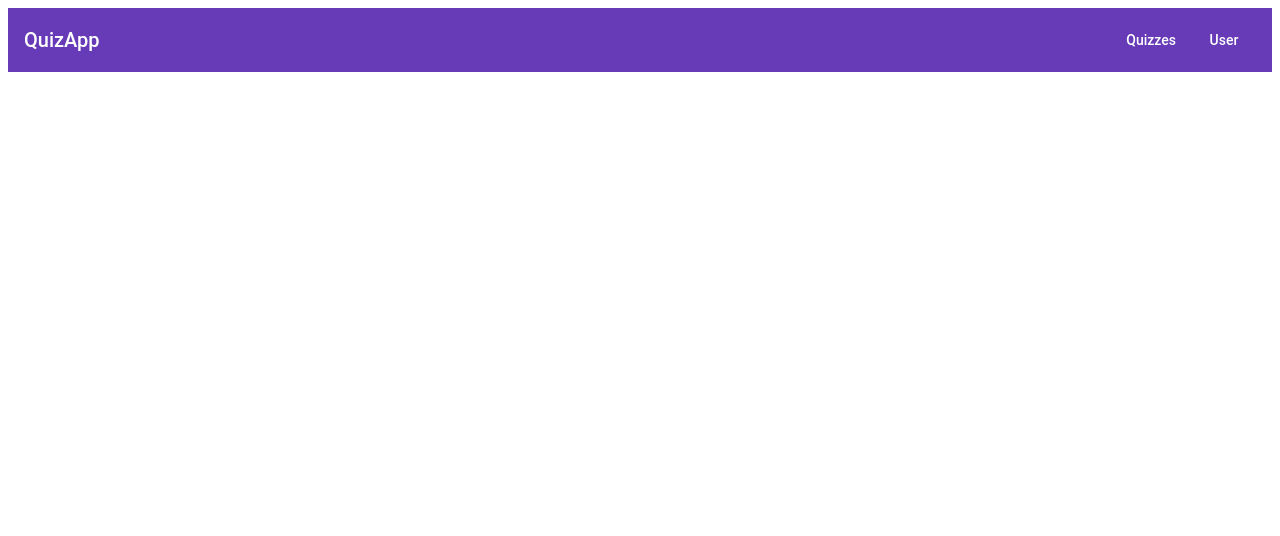
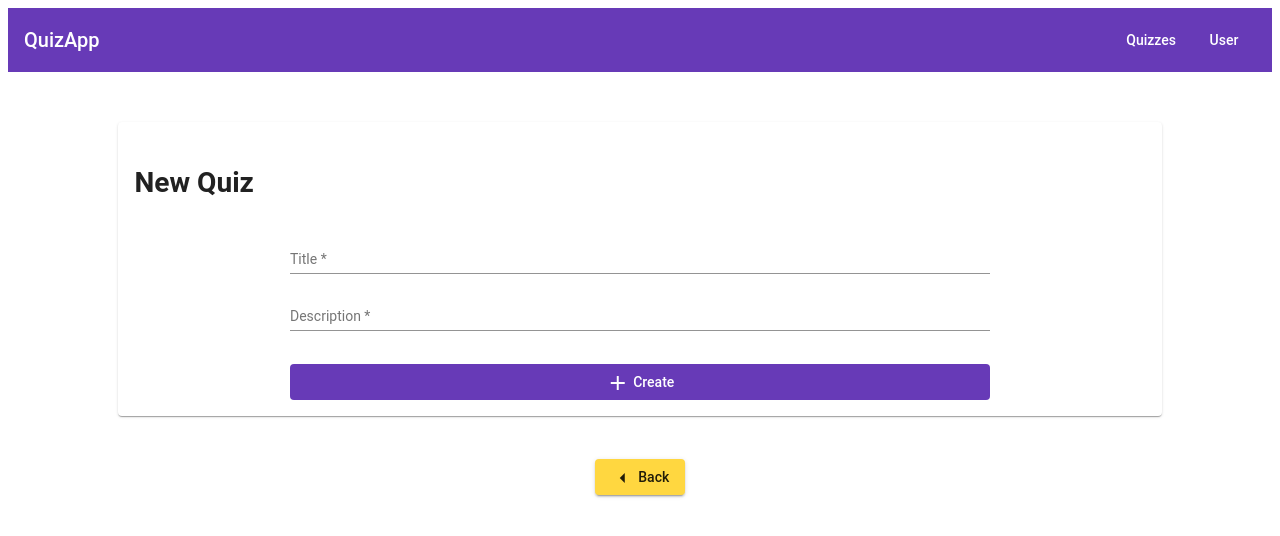
Before and after one commit to ivan1373/quizFrontend, an Angular app: page /quiz/new in a window 1280 px wide. Before the commit this address led to /. Shown: the top 536 px of the page. Built offline with nearby package versions, Linux system fonts and the light colour scheme.

Commit message:
addQuiz..

```diff
--- /dev/null
+++ b/src/app/create-quiz/create-quiz.component.css
@@ -0,0 +1,19 @@
+.card {
+    min-width: 80%;
+  }
+
+mat-card {
+    margin-top: 50px;
+    margin-bottom: 25px;
+}
+
+.example-form {
+    min-width: 150px;
+    max-width: 700px;
+    width: 100%;
+
+  }
+
+.example-full-width {
+    width: 100%;
+  }
--- /dev/null
+++ b/src/app/create-quiz/create-quiz.component.html
@@ -0,0 +1,48 @@
+<div>
+    <div fxLayout="row" fxLayoutAlign="center center" class="content">
+        <mat-card class="card" >
+          <mat-card-title fxLayout.gt-xs="row" fxLayout.xs="column">
+            <h3>New Quiz</h3>
+          </mat-card-title>
+          <mat-card-content>
+            <div fxLayoutAlign="center">
+                <form class="example-form" [formGroup]="quizForm" (ngSubmit)="addQuiz()">
+                    <div fxLayout="row" fxLayout.xs="column" fxLayoutGap="30px" fxLayoutAlign="center">
+                        <div fxFlexFill>
+                            <mat-form-field class="example-full-width">
+                                <input matInput placeholder="Title" formControlName="title">
+                            </mat-form-field>
+                        </div>
+                    </div>
+                    <div fxLayout="row" fxLayout.xs="column" fxLayoutGap="30px" fxLayoutAlign="center">
+                        <div fxFlexFill>
+                            <mat-form-field class="example-full-width">
+                                <input matInput placeholder="Description" formControlName="description">
+                            </mat-form-field>
+                        </div>
+                    </div><br>
+                    <div fxLayout="row" fxLayout.xs="column">
+                        <div fxFlexFill>
+                            <button type="submit" mat-flat-button color="primary" fxFlexFill><mat-icon>add</mat-icon> Create</button>
+                        </div>
+                    </div>
+
+                </form>
+            </div>
+          </mat-card-content>
+        </mat-card>
+      </div>
+    </div>
+    <br>
+      <div class="container">
+          <div class="container">
+            <div fxLayout="column" fxLayoutGap="20px" fxLayout.gt-md="row"  fxLayoutAlign="space-around center" class="content">
+                <div class="blocks">
+                    <button mat-raised-button color="accent" (click)="toQuizzes()">
+                        <mat-icon>arrow_left</mat-icon> Back
+                    </button>
+                </div>
+          </div>
+      </div>
+    <br>
+</div>
--- /dev/null
+++ b/src/app/create-quiz/create-quiz.component.ts
@@ -0,0 +1,42 @@
+import { Component, OnInit } from '@angular/core';
+import { Router } from '@angular/router';
+import { FormGroup, FormBuilder, Validators } from '@angular/forms';
+
+@Component({
+  selector: 'app-create-quiz',
+  templateUrl: './create-quiz.component.html',
+  styleUrls: ['./create-quiz.component.css']
+})
+export class CreateQuizComponent implements OnInit {
+
+  quizForm: FormGroup;
+
+  constructor(private router: Router,
+    private fb: FormBuilder) { }
+
+  ngOnInit() {
+    this.quizForm = this.fb.group({
+      title: ['', [
+        Validators.required,
+      ]],
+      description: ['', [
+        Validators.required
+      ]]
+    })
+  }
+
+  toQuizzes() {
+    this.router.navigate(['/quiz']);
+  }
+
+  get f() { return this.quizForm.controls; }
+
+  addQuiz() {
+    console.log(this.f.title.value, this.f.description.value);
+        // stop here if form is invalid
+        if (this.quizForm.invalid) {
+            return;
+        }
+  }
+
+}
--- a/src/app/login/login.component.css
+++ b/src/app/login/login.component.css
@@ -21,3 +21,9 @@ form:first-child {
 h2 {
     padding-top:25px;
 }
+
+a:hover {
+  cursor: pointer;
+  color:blue;
+  font-weight: bold;
+}
--- a/src/app/login/login.component.html
+++ b/src/app/login/login.component.html
@@ -17,7 +17,7 @@
         </div>
         <div fxLayout="row" fxLayout.xs="column">
             <div fxFlexFill>
-                <button type="submit" mat-flat-button color="primary" fxFlexFill>Primary</button>
+                <button type="submit" mat-flat-button color="primary" fxFlexFill>Login</button>
                 <p>New user?
                         <a (click)="toRegister()">Register</a>
                       </p>
--- a/src/app/navigation/navigation.component.html
+++ b/src/app/navigation/navigation.component.html
@@ -6,8 +6,8 @@
       [opened]="(isHandset$ | async) === false">
     <mat-toolbar>Menu</mat-toolbar>
     <mat-nav-list>
-      <a *ngIf="authenticationService.currentTokenValue === null" mat-list-item routerLink="login" routerLinkActive="active">Login</a>
-      <a *ngIf="authenticationService.currentTokenValue === null" mat-list-item routerLink="register" routerLinkActive="active">Register</a>
+      <a *ngIf="authenticationService.currentTokenValue === null" mat-list-item routerLink="login">Login</a>
+      <a *ngIf="authenticationService.currentTokenValue === null" mat-list-item routerLink="register">Register</a>
       <a *ngIf="authenticationService.currentTokenValue !== null" (click)="logoutUser()" mat-list-item>Logout</a>
     </mat-nav-list>
   </mat-sidenav>
@@ -24,13 +24,16 @@
       <span routerLink="" routerLinkActive="active">QuizApp</span>
 
       <span class="example-spacer"></span>
-      <button mat-button routerLink="quiz" routerLinkActive="active">Quizzes</button>
-      <button mat-button *ngIf="displayUserMenu$ | async" [matMenuTriggerFor]="animals">User</button>
-      <mat-menu #animals="matMenu">
-      <button *ngIf="authenticationService.currentTokenValue === null" mat-menu-item routerLink="login" routerLinkActive="active">Login</button>
-      <button *ngIf="authenticationService.currentTokenValue === null" mat-menu-item routerLink="register" routerLinkActive="active">Register</button>
-      <button *ngIf="authenticationService.currentTokenValue !== null" mat-menu-item (click)="logoutUser()">Logout</button>
-      </mat-menu>
+      <div *ngIf="displayUserMenu$ | async">
+        <button mat-button routerLink="quiz" routerLinkActive="active">Quizzes</button>
+        <button mat-button [matMenuTriggerFor]="animals">User</button>
+        <mat-menu #animals="matMenu">
+          <button *ngIf="authenticationService.currentTokenValue === null" mat-menu-item routerLink="login">Login</button>
+          <button *ngIf="authenticationService.currentTokenValue === null" mat-menu-item routerLink="register">Register</button>
+          <button *ngIf="authenticationService.currentTokenValue !== null" mat-menu-item (click)="logoutUser()">Logout</button>
+        </mat-menu>
+      </div>
+
     </mat-toolbar>
     <!-- Add Content Here -->
   </mat-sidenav-content>
--- a/src/app/quiz/quiz.component.html
+++ b/src/app/quiz/quiz.component.html
@@ -4,7 +4,7 @@
           <div class="container">
             <div fxLayout="column" fxLayoutGap="20px" fxLayout.gt-md="row"  fxLayoutAlign="space-around center" class="content">
                 <div class="blocks">
-                    <button button="submit" mat-raised-button color="accent">
+                    <button mat-raised-button color="accent" routerLink="new">
                         <mat-icon>add</mat-icon> Add Quiz
                     </button>
                 </div>
--- a/src/app/register/register.component.css
+++ b/src/app/register/register.component.css
@@ -21,3 +21,9 @@ form:first-child {
 h2 {
     padding-top:25px;
 }
+
+a:hover {
+  cursor: pointer;
+  color:blue;
+  font-weight: bold;
+}
--- a/src/app/register/register.component.html
+++ b/src/app/register/register.component.html
@@ -27,7 +27,7 @@
         </div>
         <div fxLayout="row" fxLayout.xs="column">
             <div fxFlexFill>
-                <button type="submit" mat-flat-button color="primary" fxFlexFill>Primary</button>
+                <button type="submit" mat-flat-button color="primary" fxFlexFill>Register</button>
                 <p>Already have profile?
                         <a (click)="toLogin()">Login</a>
                     </p>
```
Also changed, not shown: src/app/app.module.ts (+5 -2 lines), 1 other file (tests, documents, lock files or other folders).
